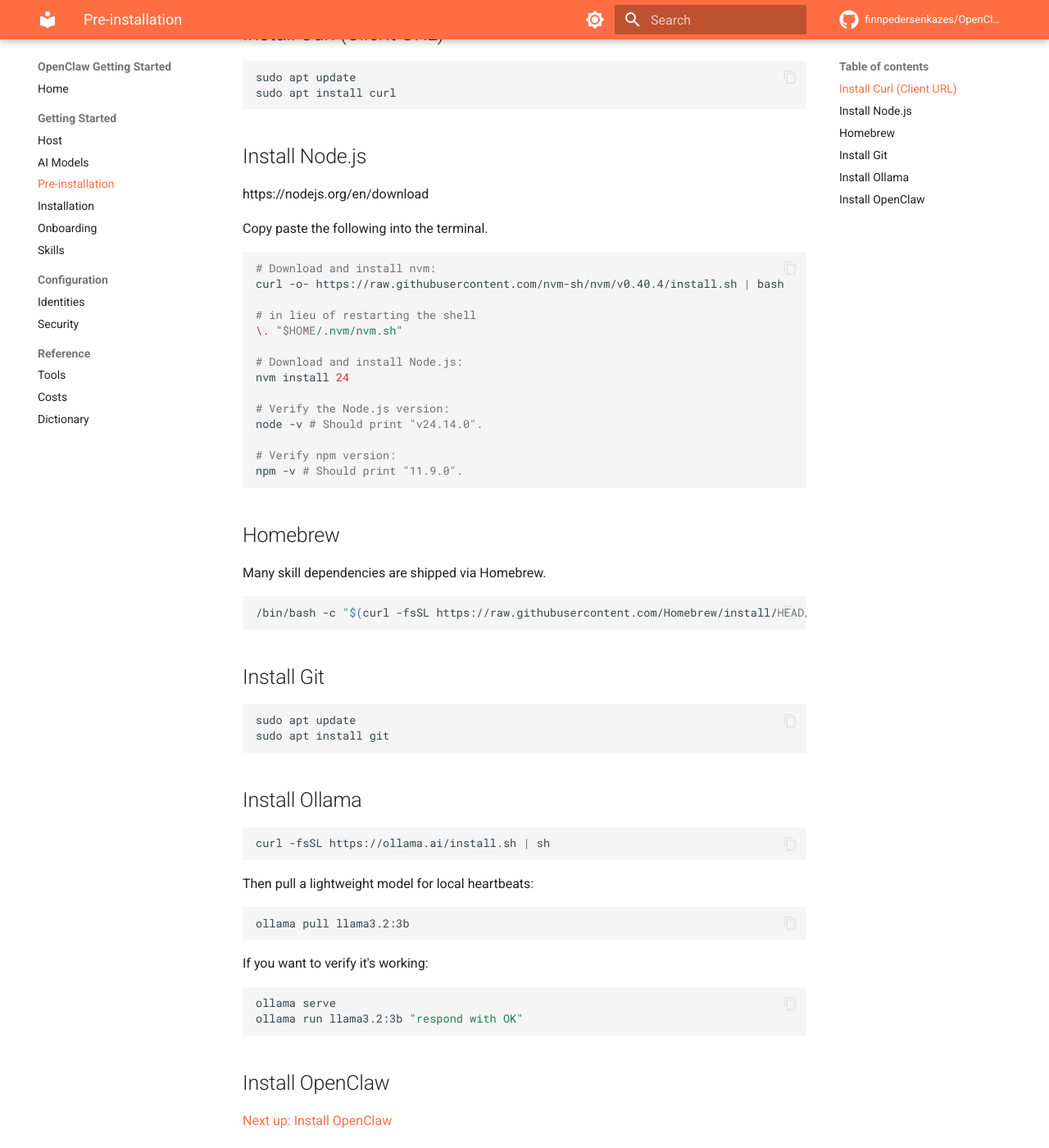
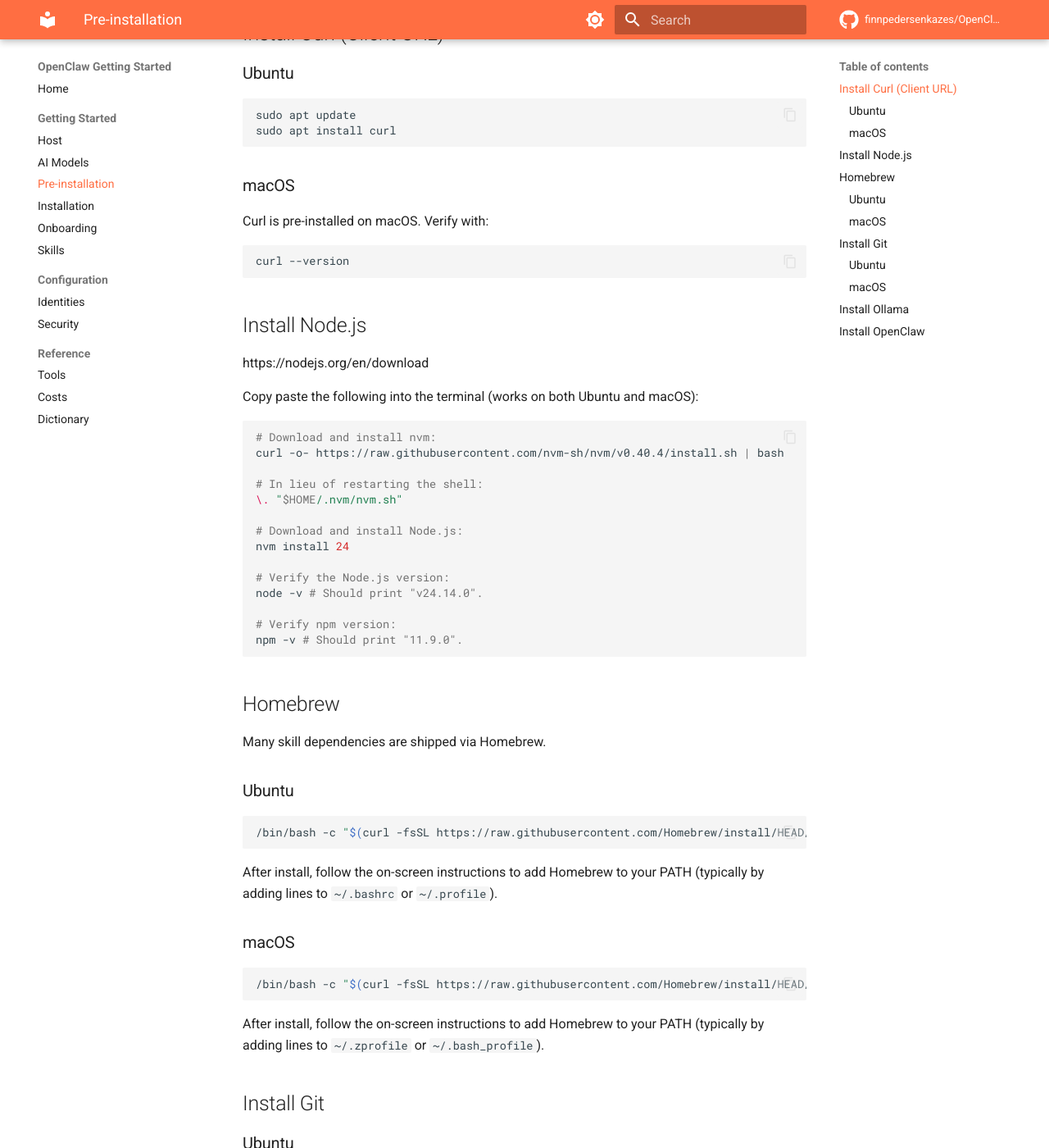
Before and after one commit to finnpedersenkazes/OpenClawGettingStarted, an MkDocs documentation site: the page built from docs/PreInstallation.md, in a window 1280 px wide and 1400 px high, scrolled down 222 px. Shown: the whole window at 82% size. Built offline with MkDocs 1.6.1 and Material for MkDocs 9.7.7, drawn with Linux system fonts in a browser that asks for light colours; comment, search, counter and statistics services are not loaded; some of the changed text lies outside the part shown.

Commit message:
Mac update

````diff
--- a/docs/PreInstallation.md
+++ b/docs/PreInstallation.md
@@ -4,22 +4,32 @@
 
 ## Install Curl (Client URL)
 
+### Ubuntu
+
 ```bash
 sudo apt update
 sudo apt install curl
+```
+
+### macOS
+
+Curl is pre-installed on macOS. Verify with:
+
+```bash
+curl --version
 ```
 
 ## Install Node.js
 
 https://nodejs.org/en/download
 
-Copy paste the following into the terminal.
+Copy paste the following into the terminal (works on both Ubuntu and macOS):
 
 ```bash
 # Download and install nvm:
 curl -o- https://raw.githubusercontent.com/nvm-sh/nvm/v0.40.4/install.sh | bash
 
-# in lieu of restarting the shell
+# In lieu of restarting the shell:
 \. "$HOME/.nvm/nvm.sh"
 
 # Download and install Node.js:
@@ -36,18 +46,48 @@
 
 Many skill dependencies are shipped via Homebrew.
 
+### Ubuntu
+
 ```bash
 /bin/bash -c "$(curl -fsSL https://raw.githubusercontent.com/Homebrew/install/HEAD/install.sh)"
 ```
 
+After install, follow the on-screen instructions to add Homebrew to your PATH (typically by adding lines to `~/.bashrc` or `~/.profile`).
+
+### macOS
+
+```bash
+/bin/bash -c "$(curl -fsSL https://raw.githubusercontent.com/Homebrew/install/HEAD/install.sh)"
+```
+
+After install, follow the on-screen instructions to add Homebrew to your PATH (typically by adding lines to `~/.zprofile` or `~/.bash_profile`).
+
 ## Install Git
+
+### Ubuntu
 
 ```bash
 sudo apt update
 sudo apt install git
 ```
 
+### macOS
+
+Option 1 — Xcode Command Line Tools (recommended, includes Git):
+
+```bash
+xcode-select --install
+```
+
+Option 2 — via Homebrew (if you prefer Homebrew-managed Git):
+
+```bash
+brew install git
+```
+
 ## Install Ollama
+
+Same command for Ubuntu and macOS:
 
 ```bash
 curl -fsSL https://ollama.ai/install.sh | sh
````
